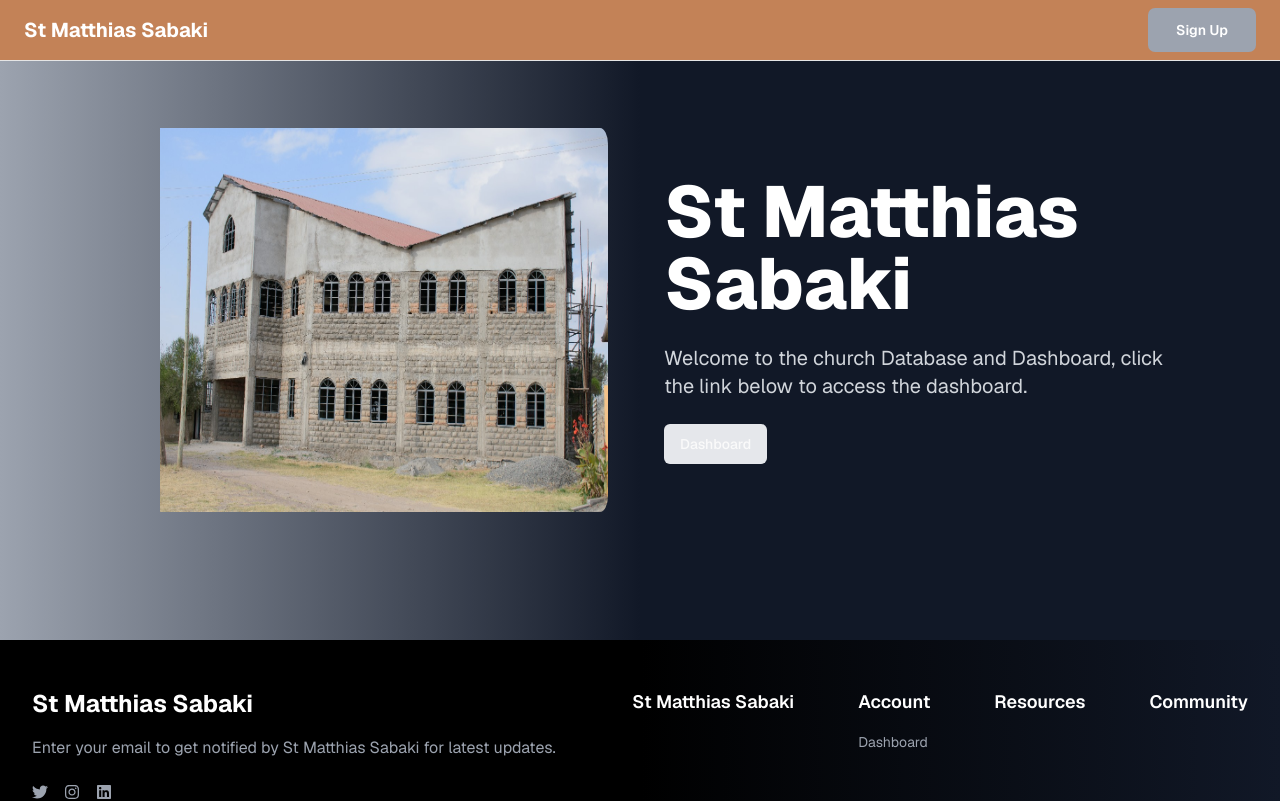
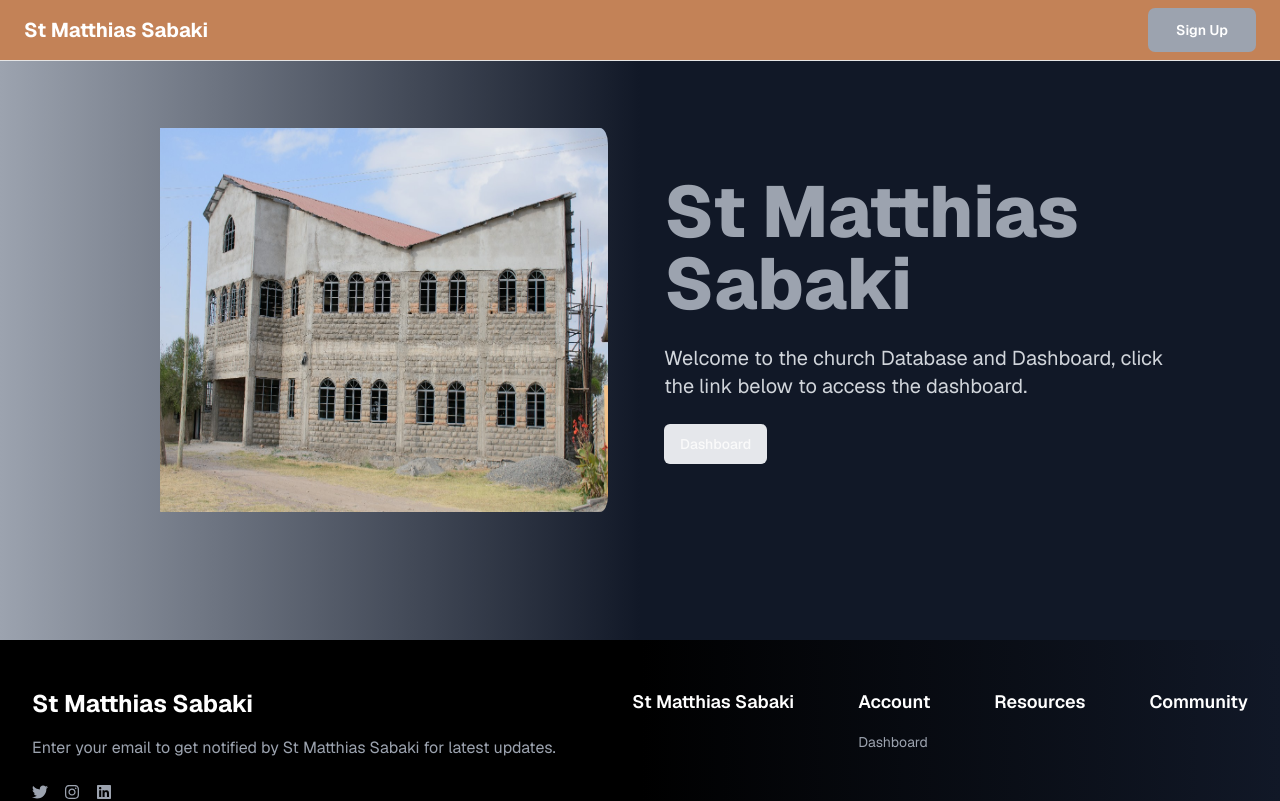
Before and after one commit to StMatthias/st-matthias-dashboard, a Next.js app: page / in a window 1280 px wide. Shown: the top 801 px of the page. Built offline with nearby package versions, Linux system fonts and the light colour scheme; no server answers.

Commit message:
fix: global css file color h1

```diff
--- a/app/globals.css
+++ b/app/globals.css
@@ -100,3 +100,9 @@ html, body {
   background-color: #f3f4f6; /* match your actual page background — e.g. Tailwind's gray-100 */
   height: 100%;
 }
+
+@layer base {
+  h1 {
+    color: theme('colors.gray.400');
+  }
+}
```
